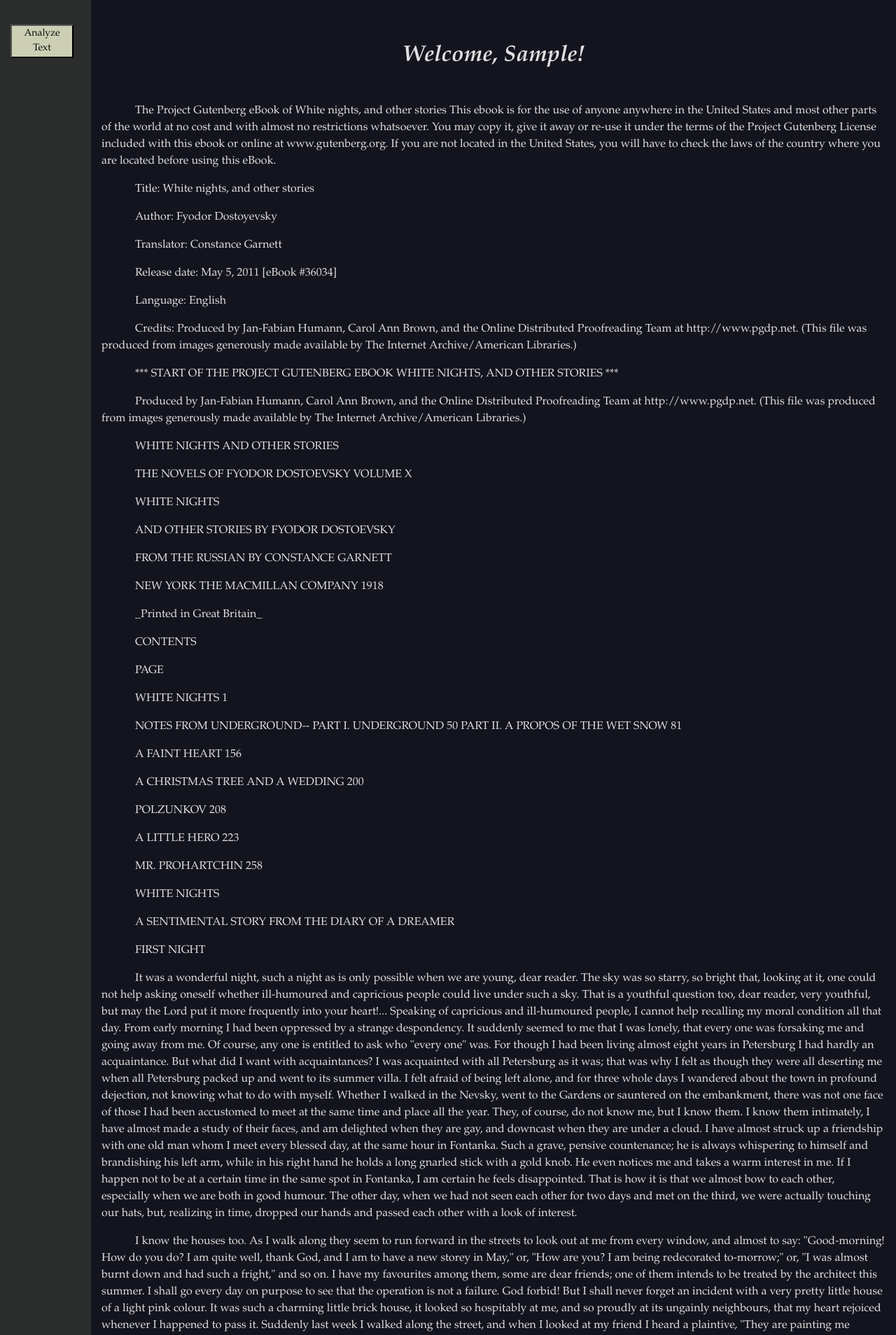
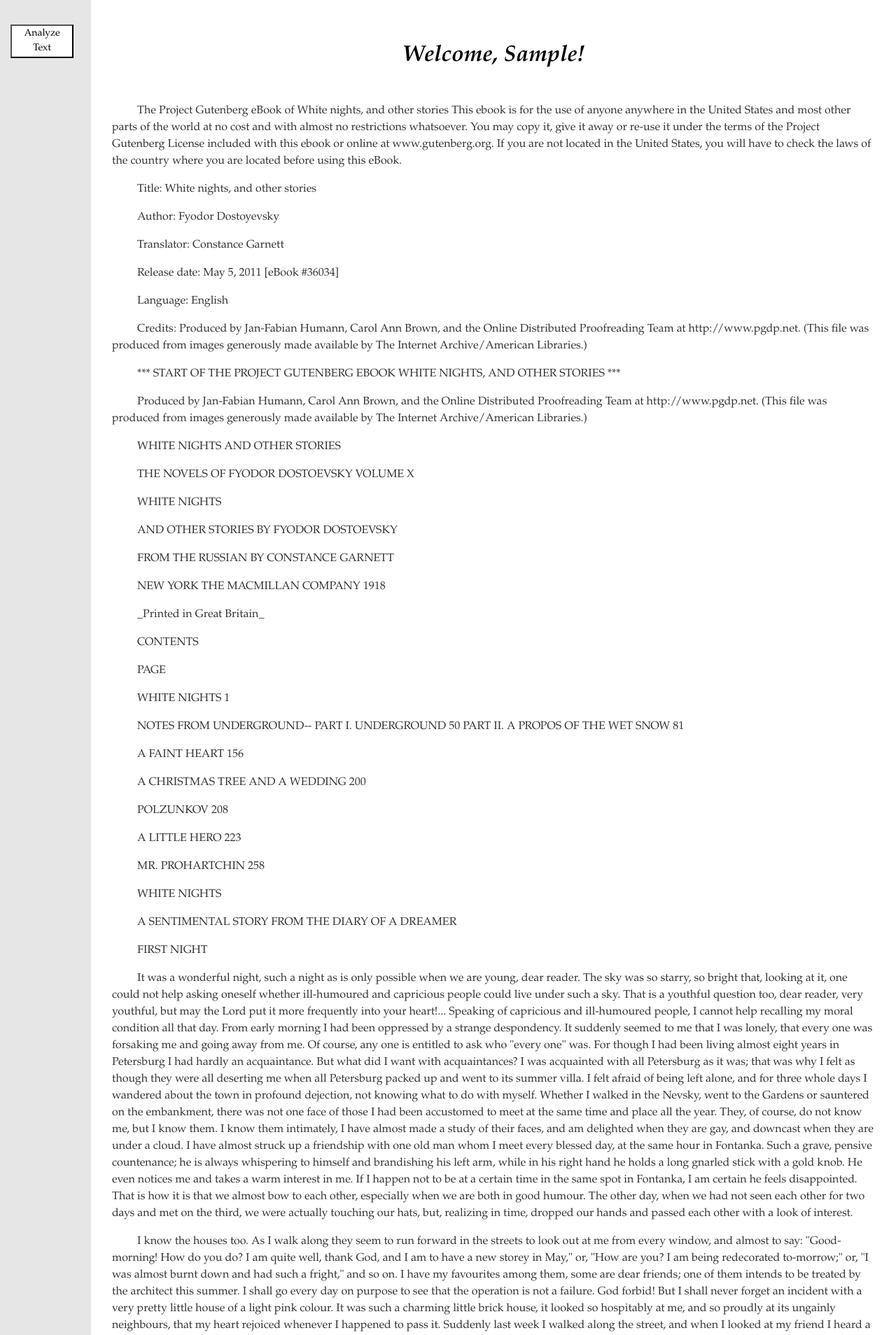
Before and after one commit to kayrases/simple-writing, a Flask app: page /welcome in a window 1280 px wide. Shown: the top 1908 px of the page at 70% size. Run offline with Flask 3, Linux system fonts and the light colour scheme; the visitor is signed in with stand-in values (Sample User, id 1).

Commit message:
rudimentary light-dark controls

```diff
--- a/static/style.css
+++ b/static/style.css
@@ -1,24 +1,34 @@
+:root {
+	color-scheme: light dark;
+
+	--text-color: light-dark(#000, #fff);
+	--background-color: light-dark(#fff, #111);
+
+	--secondary-text-color: light-dark(#333, #e6e6e6);
+	--secondary-background-color: light-dark(#e6e6e6, #222);
+}
+
 body {
 	margin: 0;
 	font-family: Garamond, serif;
 	font-size: 16px;
 	line-height: 1.5;
-	background-color: #080611;
-	color: #E0E0E0;
+	background-color: var(--background-color);
+	color: var(--text-color);
 }
 
 h1 {
     font-style: italic;
     text-align: center;
     font-family: Garamond, serif;
-    color: #E0E0E0;
+    color: var(--text-color);
 	padding-top: 20px;
 	padding-bottom: 20px;
 }
 
 .button {
-	background-color: #cccfb3;
-	color: #080808;
+	background-color: var(--background-color);
+	color: var(--text-color);
 	width: 100%;
 	font-family: Garamond, serif;
 	font-size: 14px;
@@ -43,11 +53,11 @@
 
 .input {
 	border: none;
-	background-color: #13141d;
+	background-color: var(--background-color);
 	font-family: Garamond, serif;
 	font-size: 16px;
 	line-height: 1.5;
-	color: #E0E0E0;
+	color: var(--text-color);
 }
 
 .sidebar {
@@ -56,25 +66,23 @@
 	top: 0;
 	width: 100px;
 	overflow-y: auto;
-	background-color: #2b2c2c;
+	background-color: var(--secondary-background-color);
 	padding: 15px;
 }
 
 .editor {
 	flex: 1;
-	background-color: #13141d;
+	background-color: var(--background-color);
+	color: var(--secondary-text-color);
 	padding: 15px;
 	overflow-y: auto;
-}
 
-.text-editor p {
-	margin-bottom: 1em;
-	text-indent:48;
+	padding-left: 30px;
+	padding-right: 30px
 }
 
 p {
-	margin-bottom: 1em;
-	text-indent:48px;
+	text-indent: 36px;
 }
 
 a {
```
